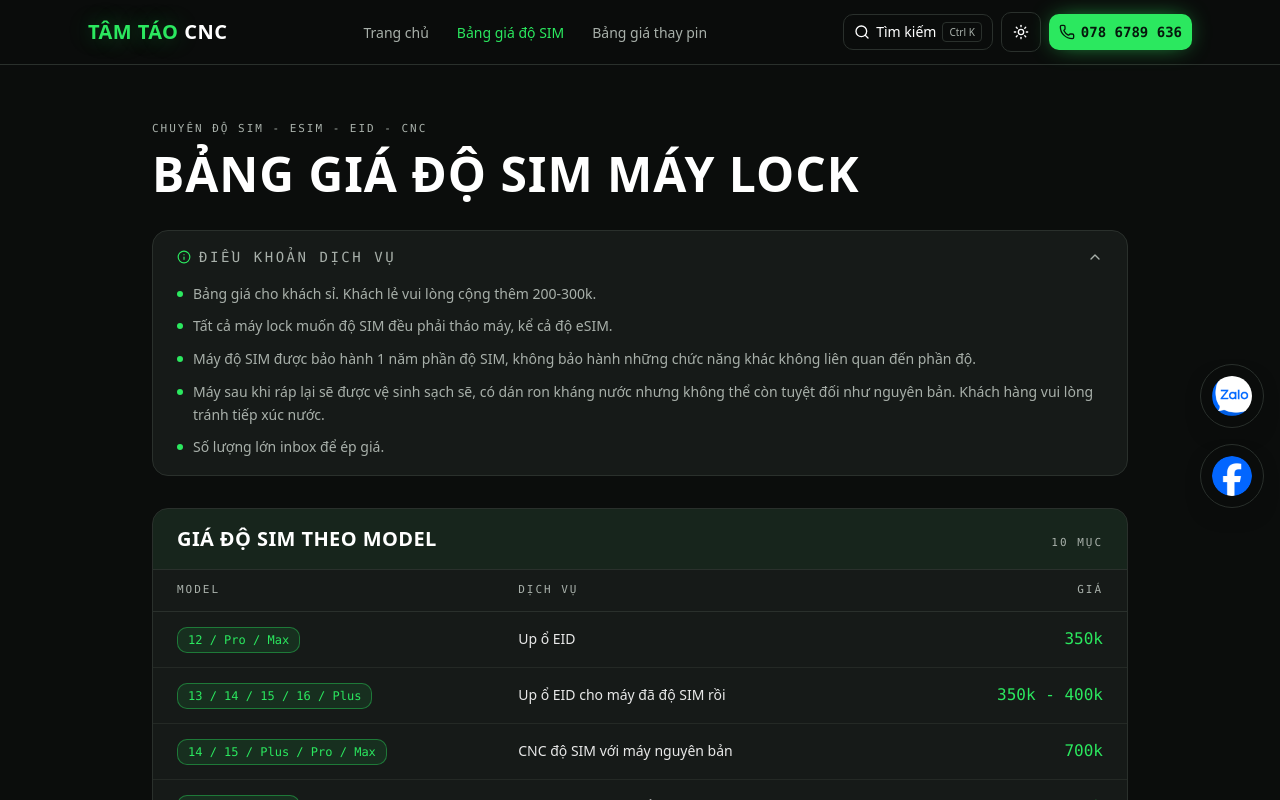
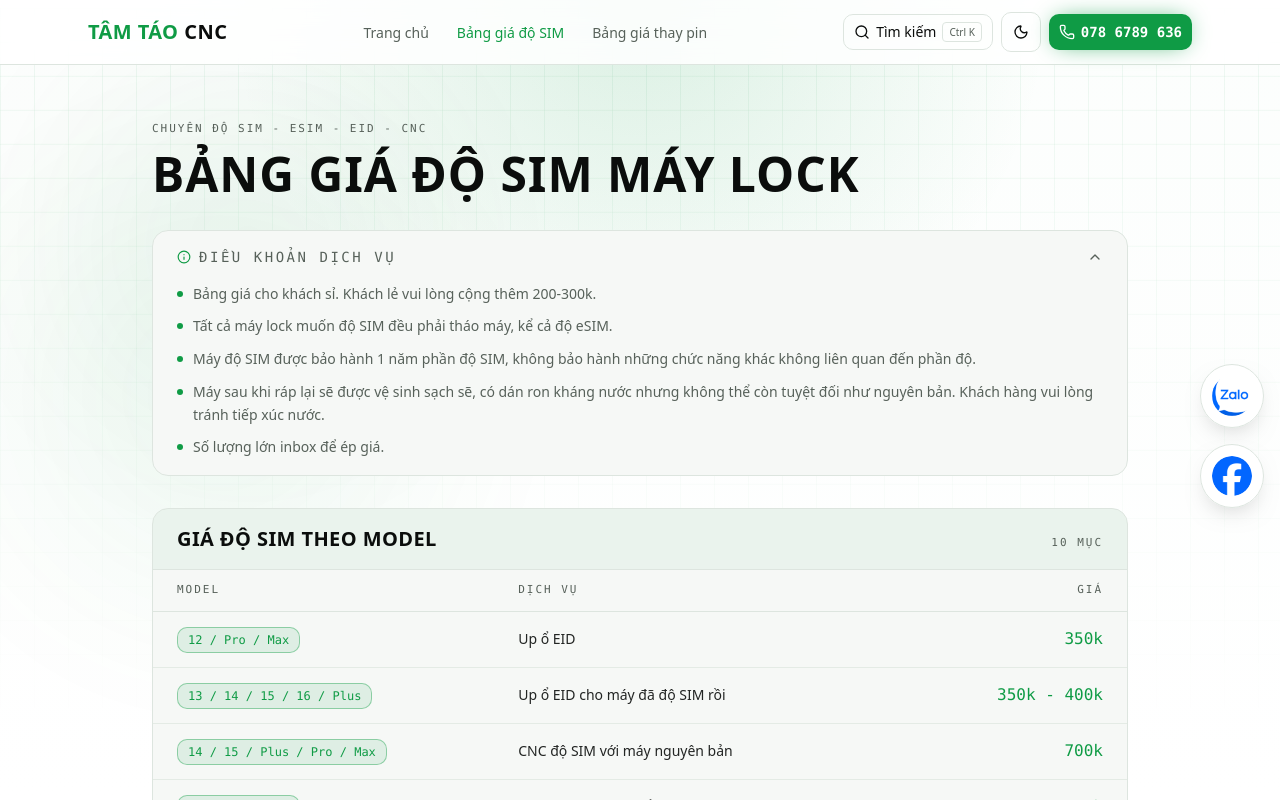
Before and after one commit to vddung2169/tamtaocnc, a Next.js app: page /bang-gia-do-sim in a window 1280 px wide. Shown: the top 800 px of the page. Built offline with nearby package versions, Linux system fonts and the light colour scheme.

Commit message:
FIX V2.0

```diff
--- a/src/app/globals.css
+++ b/src/app/globals.css
@@ -144,6 +144,7 @@
     color: var(--foreground);
     font-family: var(--font-sans);
     overflow-x: hidden;
+    position: relative;
     text-rendering: optimizeLegibility;
   }
 
@@ -202,6 +203,112 @@
     font-variant-numeric: tabular-nums;
     font-feature-settings: "tnum";
   }
+
+  .site-bg {
+    position: fixed;
+    inset: 0;
+    z-index: 0;
+    pointer-events: none;
+    overflow: hidden;
+  }
+
+  .site-bg__base,
+  .site-bg__grid,
+  .site-bg__glow,
+  .site-bg__noise {
+    position: absolute;
+    inset: 0;
+  }
+
+  .site-bg__base {
+    background:
+      radial-gradient(circle at top, color-mix(in srgb, var(--neon) 14%, transparent), transparent 40%),
+      linear-gradient(180deg, color-mix(in srgb, var(--background) 90%, #dff3e7 10%), var(--background));
+  }
+
+  .site-bg__grid {
+    opacity: 0.52;
+    background-image:
+      linear-gradient(
+        color-mix(in srgb, var(--neon) 18%, transparent) 1px,
+        transparent 1px
+      ),
+      linear-gradient(
+        90deg,
+        color-mix(in srgb, var(--neon) 18%, transparent) 1px,
+        transparent 1px
+      );
+    background-size: 34px 34px;
+    background-position: 0 0;
+    mask-image: linear-gradient(180deg, rgba(0, 0, 0, 0.7), transparent 92%);
+    animation: bg-grid-drift 26s linear infinite;
+  }
+
+  .site-bg__glow {
+    border-radius: 999px;
+    filter: blur(80px);
+    opacity: 0.24;
+    will-change: transform;
+  }
+
+  .site-bg__glow--one {
+    top: 10%;
+    left: -8%;
+    width: min(38rem, 58vw);
+    height: min(38rem, 58vw);
+    background:
+      radial-gradient(circle, color-mix(in srgb, var(--neon) 32%, transparent) 0%, transparent 68%);
+    animation: bg-glow-one 16s ease-in-out infinite alternate;
+  }
+
+  .site-bg__glow--two {
+    right: -10%;
+    bottom: 12%;
+    width: min(32rem, 50vw);
+    height: min(32rem, 50vw);
+    background:
+      radial-gradient(circle, color-mix(in srgb, var(--neon-deep) 34%, transparent) 0%, transparent 70%);
+    animation: bg-glow-two 20s ease-in-out infinite alternate;
+  }
+
+  .site-bg__noise {
+    opacity: 0.055;
+    background-image:
+      radial-gradient(circle at 20% 20%, rgba(255, 255, 255, 0.7) 0.6px, transparent 0.7px),
+      radial-gradient(circle at 80% 30%, rgba(255, 255, 255, 0.4) 0.6px, transparent 0.7px),
+      radial-gradient(circle at 30% 80%, rgba(255, 255, 255, 0.4) 0.6px, transparent 0.7px),
+      radial-gradient(circle at 70% 70%, rgba(255, 255, 255, 0.55) 0.6px, transparent 0.7px);
+    background-size: 26px 26px, 32px 32px, 29px 29px, 36px 36px;
+    mix-blend-mode: soft-light;
+  }
+
+  .dark .site-bg__base {
+    background:
+      radial-gradient(circle at top, color-mix(in srgb, var(--neon) 12%, transparent), transparent 38%),
+      linear-gradient(180deg, #08100c 0%, #0b0d0c 52%, #08100d 100%);
+  }
+
+  .dark .site-bg__grid {
+    opacity: 0.55;
+    background-image:
+      linear-gradient(
+        color-mix(in srgb, var(--neon) 20%, transparent) 1px,
+        transparent 1px
+      ),
+      linear-gradient(
+        90deg,
+        color-mix(in srgb, var(--neon) 20%, transparent) 1px,
+        transparent 1px
+      );
+  }
+
+  .dark .site-bg__glow {
+    opacity: 0.28;
+  }
+
+  .dark .site-bg__noise {
+    opacity: 0.035;
+  }
 }
 
 /* Reveal nhẹ khi vào viewport, tắt hoàn toàn nếu người dùng giảm chuyển động */
@@ -240,6 +347,33 @@
   }
 }
 
+@keyframes bg-grid-drift {
+  from {
+    transform: translate3d(0, 0, 0);
+  }
+  to {
+    transform: translate3d(0, 34px, 0);
+  }
+}
+
+@keyframes bg-glow-one {
+  from {
+    transform: translate3d(0, 0, 0) scale(1);
+  }
+  to {
+    transform: translate3d(10%, 6%, 0) scale(1.08);
+  }
+}
+
+@keyframes bg-glow-two {
+  from {
+    transform: translate3d(0, 0, 0) scale(1);
+  }
+  to {
+    transform: translate3d(-8%, -10%, 0) scale(1.1);
+  }
+}
+
 /* Trình duyệt không hỗ trợ scroll-driven animation thì hiện thẳng, không ẩn nội dung */
 @supports not (animation-timeline: view()) {
   .reveal {
@@ -260,6 +394,12 @@
     transform: none;
   }
 
+  .site-bg__grid,
+  .site-bg__glow {
+    animation: none;
+    transform: none;
+  }
+
   *,
   *::before,
   *::after {
--- a/src/app/layout.tsx
+++ b/src/app/layout.tsx
@@ -1,8 +1,9 @@
 import type { Metadata, Viewport } from "next";
 
+import { SiteBackground } from "@/components/layout/SiteBackground";
+import { DesktopContactRail } from "@/components/layout/DesktopContactRail";
 import { SiteHeader } from "@/components/layout/SiteHeader";
 import { SiteFooter } from "@/components/layout/SiteFooter";
-import { DesktopContactRail } from "@/components/layout/DesktopContactRail";
 import { MobileActionBar } from "@/components/layout/MobileActionBar";
 import { ThemeProvider } from "@/components/theme/ThemeProvider";
 import { ThemeScript } from "@/components/theme/ThemeScript";
@@ -110,6 +111,8 @@ export default function RootLayout({
       </head>
       <body className="min-h-dvh antialiased">
         <ThemeProvider>
+          <SiteBackground />
+          <div className="relative z-10">
             <a
               href="#noi-dung"
               className="sr-only focus:not-sr-only focus:absolute focus:top-3 focus:left-3 focus:z-50 focus:rounded-md focus:bg-neon focus:px-4 focus:py-2 focus:text-primary-foreground"
@@ -125,6 +128,7 @@ export default function RootLayout({
             <SiteFooter />
             <MobileActionBar />
             <Toaster />
+          </div>
         </ThemeProvider>
 
         <script
--- /dev/null
+++ b/src/components/layout/SiteBackground.tsx
@@ -0,0 +1,11 @@
+export function SiteBackground() {
+  return (
+    <div className="site-bg" aria-hidden="true">
+      <div className="site-bg__base" />
+      <div className="site-bg__grid" />
+      <div className="site-bg__glow site-bg__glow--one" />
+      <div className="site-bg__glow site-bg__glow--two" />
+      <div className="site-bg__noise" />
+    </div>
+  );
+}
--- a/src/components/theme/ThemeProvider.tsx
+++ b/src/components/theme/ThemeProvider.tsx
@@ -7,8 +7,8 @@ export type Theme = "light" | "dark" | "system";
 export type ResolvedTheme = "light" | "dark";
 
 export const THEME_STORAGE_KEY = "tamtao-theme";
-/** Dark là theme gốc của thương hiệu nên làm mặc định khi khách chưa chọn gì */
-export const DEFAULT_THEME: Theme = "dark";
+/** Lần truy cập đầu tiên sẽ theo theme hệ thống, sau đó lưu lựa chọn vào localStorage */
+export const DEFAULT_THEME: Theme = "system";
 
 type ThemeContextValue = {
   theme: Theme;
@@ -33,16 +33,30 @@ function applyTheme(resolved: ResolvedTheme) {
   root.style.colorScheme = resolved;
 }
 
+function readStoredTheme(): Theme {
+  if (typeof window === "undefined") {
+    return DEFAULT_THEME;
+  }
+
+  const stored = window.localStorage.getItem(THEME_STORAGE_KEY) as Theme | null;
+  return stored === "light" || stored === "dark" || stored === "system" ? stored : DEFAULT_THEME;
+}
+
+function readResolvedTheme(): ResolvedTheme {
+  if (typeof document !== "undefined") {
+    return document.documentElement.classList.contains("dark") ? "dark" : "light";
+  }
+
+  return "light";
+}
+
 export function ThemeProvider({ children }: { children: React.ReactNode }) {
-  const [theme, setThemeState] = useState<Theme>(DEFAULT_THEME);
-  const [resolvedTheme, setResolvedTheme] = useState<ResolvedTheme>(
-    DEFAULT_THEME === "dark" ? "dark" : "light",
-  );
+  const [theme, setThemeState] = useState<Theme>(() => readStoredTheme());
+  const [resolvedTheme, setResolvedTheme] = useState<ResolvedTheme>(() => readResolvedTheme());
 
   // Đọc lựa chọn đã lưu sau khi mount; script chặn ở <head> đã dựng đúng class từ trước
   useEffect(() => {
-    const stored = window.localStorage.getItem(THEME_STORAGE_KEY) as Theme | null;
-    const initial = stored === "light" || stored === "dark" || stored === "system" ? stored : DEFAULT_THEME;
+    const initial = readStoredTheme();
     const initialResolved = resolve(initial);
 
     setThemeState(initial);
```
Lines whose indentation alone changed are shown as unchanged.
